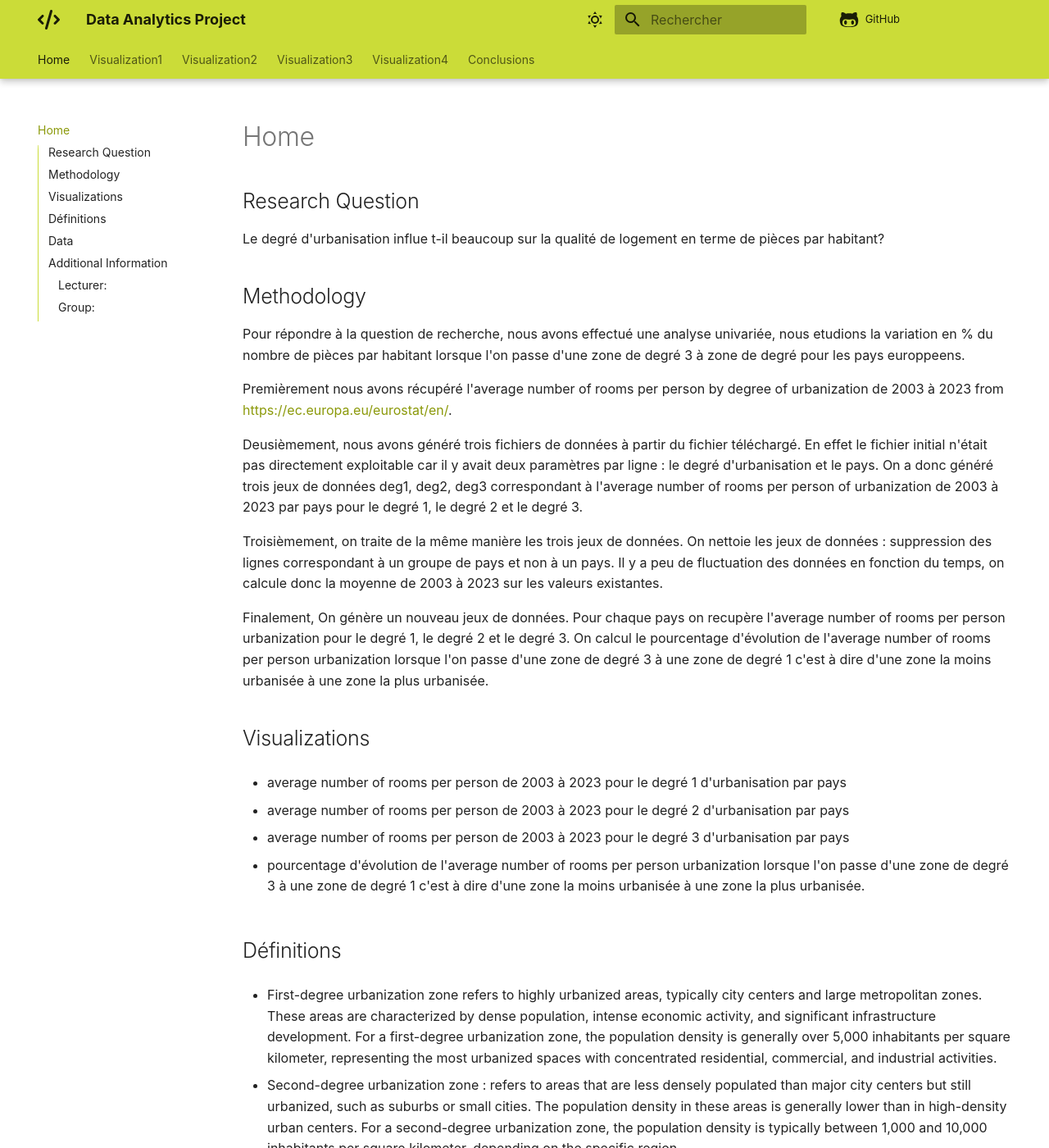
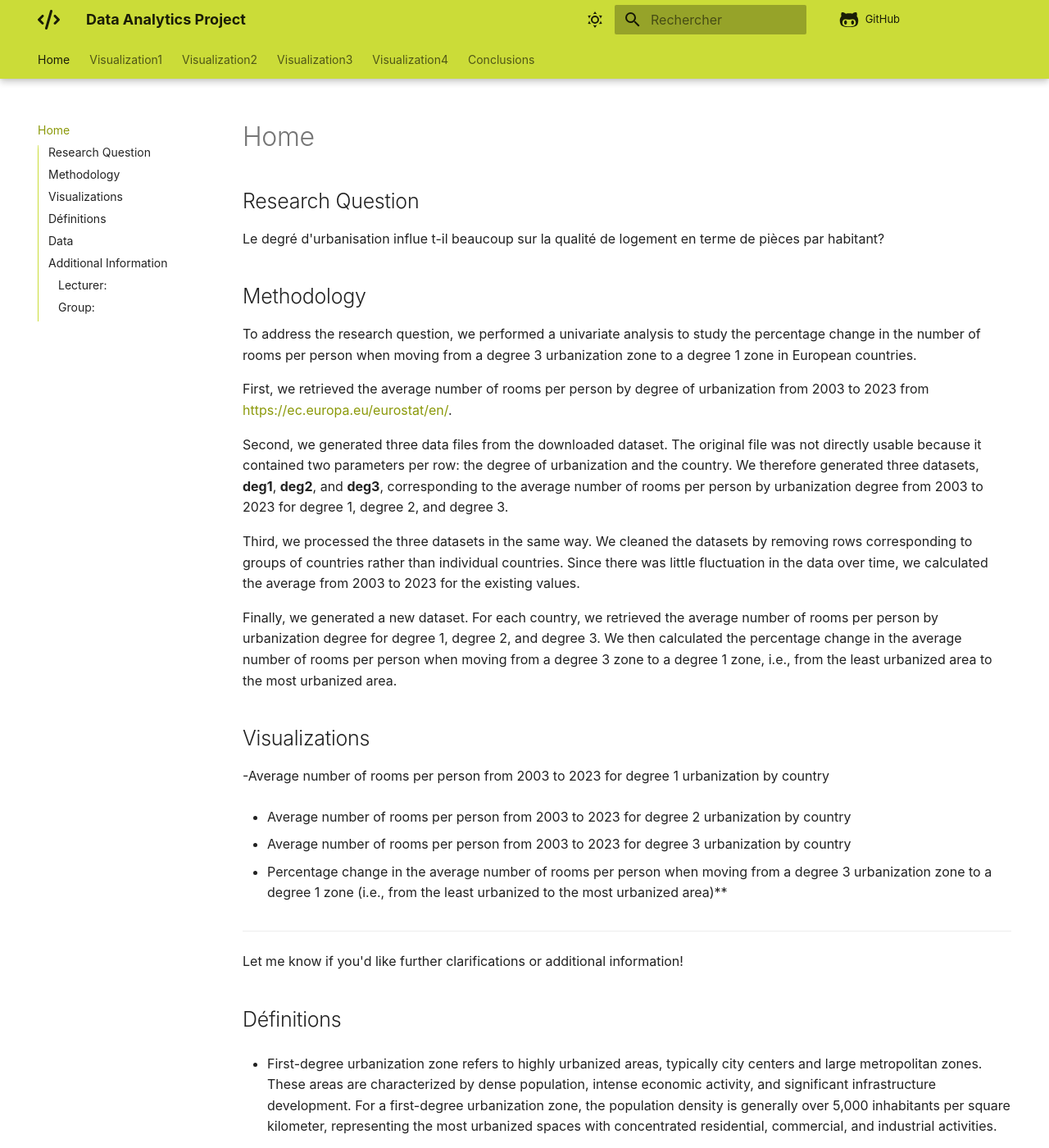
Before and after one commit to jfsql/DataAnalytics, an MkDocs documentation site: the page built from docs/index.md, in a window 1280 px wide and 1400 px high. Shown: the whole window at 82% size. Built offline with MkDocs 1.6.1 and Material for MkDocs 9.7.7, drawn with Linux system fonts in a browser that asks for light colours; comment, search, counter and statistics services are not loaded.

Commit message:
Update index.md

```diff
--- a/docs/index.md
+++ b/docs/index.md
@@ -4,27 +4,30 @@ Le degré d'urbanisation influe t-il beaucoup sur la qualité de logement en ter
 
 ## Methodology
 
-Pour répondre à la question de recherche, nous avons effectué une analyse univariée, nous etudions la variation en % du nombre de pièces par habitant lorsque l'on passe d'une zone de degré 3 à zone de degré pour les pays europpeens.
+To address the research question, we performed a univariate analysis to study the percentage change in the number of rooms per person when moving from a degree 3 urbanization zone to a degree 1 zone in European countries.
 
-Premièrement nous avons récupéré l'average number of rooms per person by degree of urbanization de 2003 à 2023 from [https://ec.europa.eu/eurostat/en/](https://example.com/).
+First, we retrieved the average number of rooms per person by degree of urbanization from 2003 to 2023 from [https://ec.europa.eu/eurostat/en/](https://example.com/).
 
-Deusièmement, nous avons généré trois fichiers de données à partir du fichier téléchargé. En effet le fichier initial n'était pas directement exploitable car il y avait deux paramètres par ligne : le degré d'urbanisation et le pays. On a donc généré trois jeux de données deg1, deg2, deg3 correspondant à l'average number of rooms per person of urbanization de 2003 à 2023 par pays pour le degré 1, le degré 2 et le degré 3.
+Second, we generated three data files from the downloaded dataset. The original file was not directly usable because it contained two parameters per row: the degree of urbanization and the country. We therefore generated three datasets, **deg1**, **deg2**, and **deg3**, corresponding to the average number of rooms per person by urbanization degree from 2003 to 2023 for degree 1, degree 2, and degree 3.
 
-Troisièmement, on traite de la même manière les trois jeux de données. On nettoie les jeux de données : suppression des lignes correspondant à un groupe de pays et non à un pays.
-Il y a peu de fluctuation des données en fonction du temps, on calcule donc la moyenne de 2003 à 2023 sur les valeurs existantes.
+Third, we processed the three datasets in the same way. We cleaned the datasets by removing rows corresponding to groups of countries rather than individual countries. Since there was little fluctuation in the data over time, we calculated the average from 2003 to 2023 for the existing values.
 
-Finalement, On génère un nouveau jeux de données. Pour chaque pays on recupère l'average number of rooms per person urbanization pour le degré 1, le degré 2 et le degré 3. On calcul le pourcentage d'évolution de l'average number of rooms per person urbanization lorsque l'on passe d'une zone de degré 3 à une zone de degré 1 c'est à dire d'une zone la moins urbanisée à une zone la plus urbanisée.
+Finally, we generated a new dataset. For each country, we retrieved the average number of rooms per person by urbanization degree for degree 1, degree 2, and degree 3. We then calculated the percentage change in the average number of rooms per person when moving from a degree 3 zone to a degree 1 zone, i.e., from the least urbanized area to the most urbanized area.
 
 
 ## Visualizations
 
-- average number of rooms per person de 2003 à 2023 pour le degré 1 d'urbanisation par pays
+-Average number of rooms per person from 2003 to 2023 for degree 1 urbanization by country
 
-- average number of rooms per person de 2003 à 2023 pour le degré 2 d'urbanisation par pays
+- Average number of rooms per person from 2003 to 2023 for degree 2 urbanization by country
 
-- average number of rooms per person de 2003 à 2023 pour le degré 3 d'urbanisation par pays
+- Average number of rooms per person from 2003 to 2023 for degree 3 urbanization by country
 
-- pourcentage d'évolution de l'average number of rooms per person urbanization lorsque l'on passe d'une zone de degré 3 à une zone de degré 1 c'est à dire d'une zone la moins urbanisée à une zone la plus urbanisée.
+- Percentage change in the average number of rooms per person when moving from a degree 3 urbanization zone to a degree 1 zone (i.e., from the least urbanized to the most urbanized area)**
+
+---
+
+Let me know if you'd like further clarifications or additional information!
 
 
 ## Définitions
```
